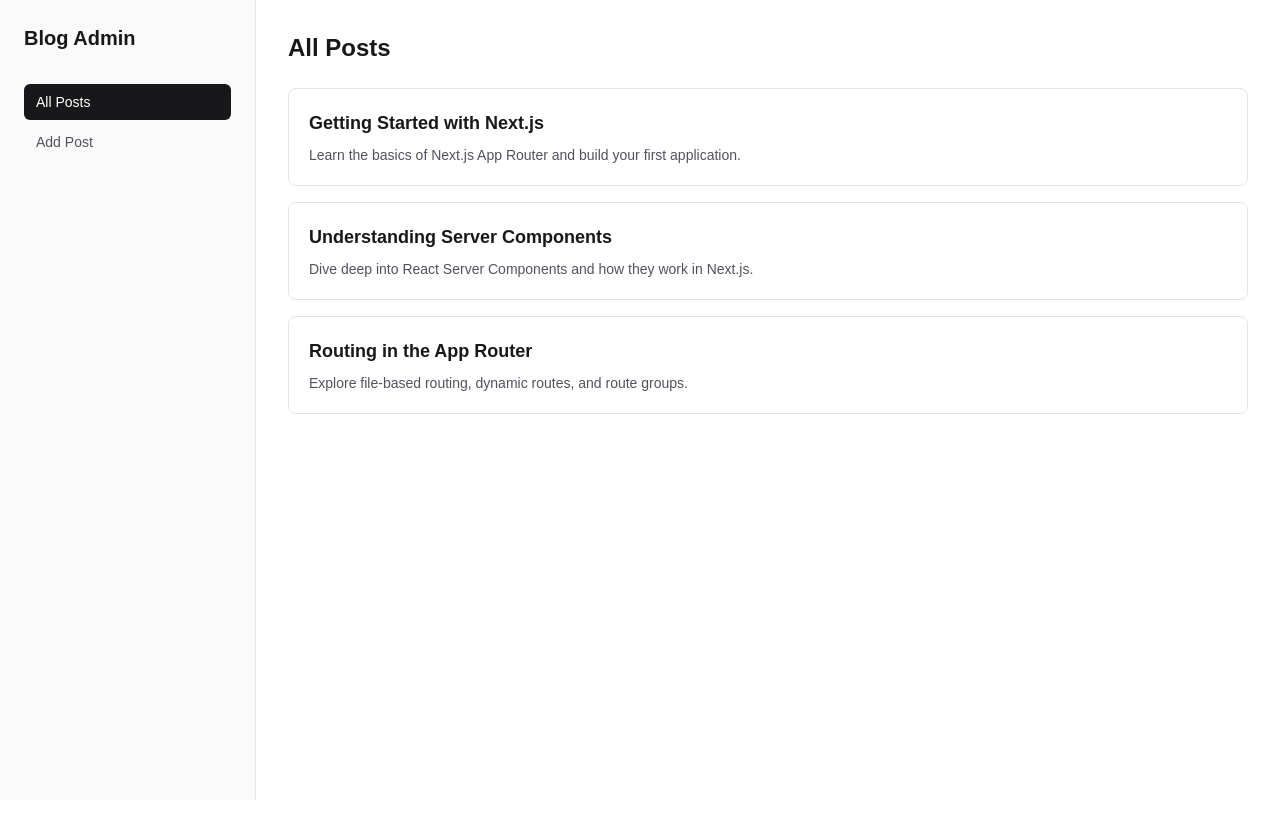
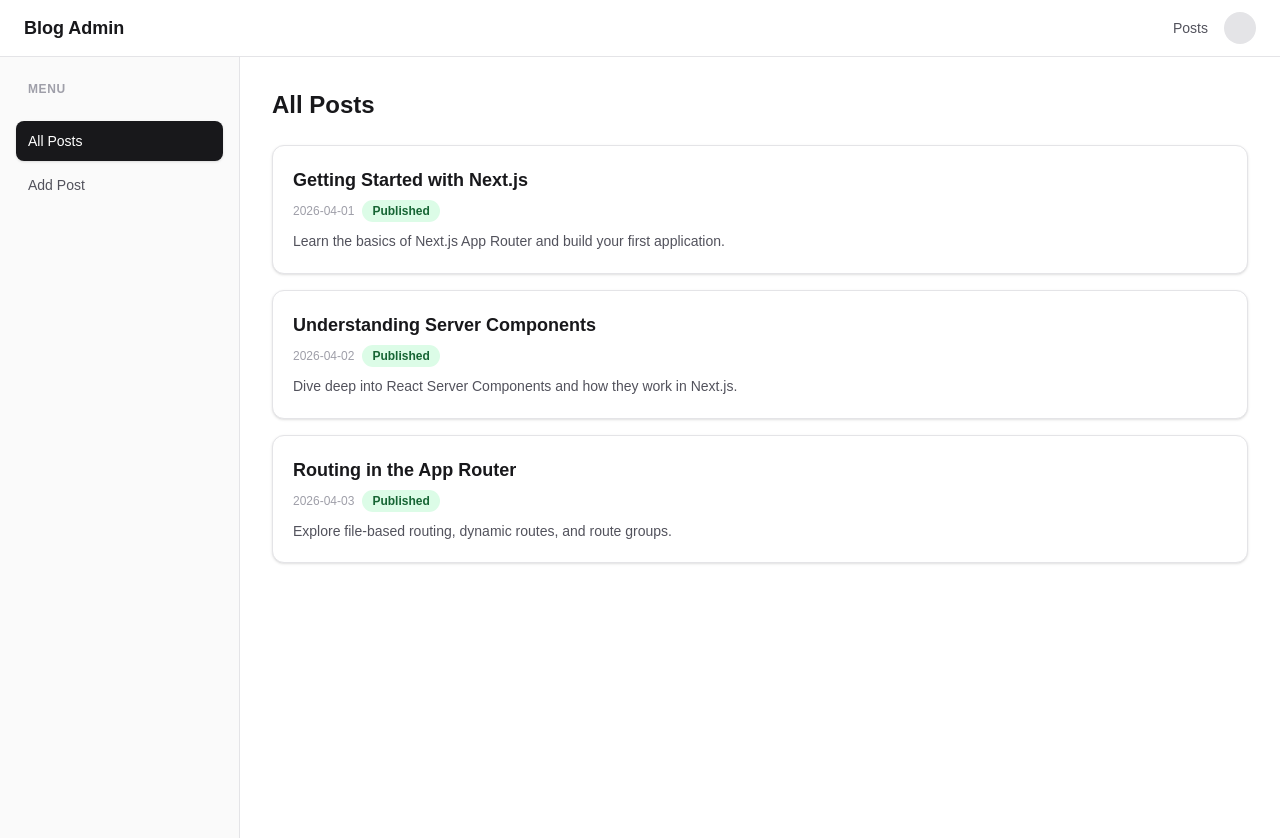
Before and after one commit to annh-2003/sample-nextjs, a Next.js app: page /posts in a window 1280 px wide. Shown: the top 838 px of the page. Before the commit the page ends 800 px from the top, so only its background shows below. Built offline with nearby package versions, Linux system fonts and the light colour scheme.

Commit message:
Module 4

```diff
--- a/app/(dashboard)/posts/page.tsx
+++ b/app/(dashboard)/posts/page.tsx
@@ -19,6 +19,7 @@ export default async function PostsPage() {
             id={post.id}
             title={post.title}
             excerpt={post.excerpt}
+            date={post.date}
           />
         ))}
       </div>
--- /dev/null
+++ b/app/components/Badge.module.css
@@ -0,0 +1,22 @@
+.badge {
+  display: inline-block;
+  padding: 2px 10px;
+  font-size: 12px;
+  font-weight: 600;
+  border-radius: 9999px;
+}
+
+.default {
+  background-color: #f4f4f5;
+  color: #3f3f46;
+}
+
+.success {
+  background-color: #dcfce7;
+  color: #166534;
+}
+
+.warning {
+  background-color: #fef9c3;
+  color: #854d0e;
+}
--- /dev/null
+++ b/app/components/Badge.tsx
@@ -0,0 +1,12 @@
+import styles from "./Badge.module.css";
+
+interface BadgeProps {
+  label: string;
+  variant?: "default" | "success" | "warning";
+}
+
+export default function Badge({ label, variant = "default" }: BadgeProps) {
+  return (
+    <span className={`${styles.badge} ${styles[variant]}`}>{label}</span>
+  );
+}
--- /dev/null
+++ b/app/components/Header.tsx
@@ -0,0 +1,25 @@
+import Link from "next/link";
+
+export default function Header() {
+  return (
+    <header className="border-b border-zinc-200 bg-white dark:border-zinc-800 dark:bg-zinc-950">
+      <div className="flex h-14 items-center justify-between px-6">
+        <Link
+          href="/"
+          className="text-lg font-bold text-zinc-900 dark:text-zinc-50"
+        >
+          Blog Admin
+        </Link>
+        <nav className="flex items-center gap-4">
+          <Link
+            href="/posts"
+            className="text-sm font-medium text-zinc-600 transition-colors hover:text-zinc-900 dark:text-zinc-400 dark:hover:text-zinc-50"
+          >
+            Posts
+          </Link>
+          <span className="h-8 w-8 rounded-full bg-zinc-200 dark:bg-zinc-700" />
+        </nav>
+      </div>
+    </header>
+  );
+}
--- a/app/components/PostCard.tsx
+++ b/app/components/PostCard.tsx
@@ -1,21 +1,31 @@
 import Link from "next/link";
+import Badge from "./Badge";
 
 interface PostCardProps {
   id: number;
   title: string;
   excerpt: string;
+  date?: string;
 }
 
-export default function PostCard({ id, title, excerpt }: PostCardProps) {
+export default function PostCard({ id, title, excerpt, date }: PostCardProps) {
   return (
     <Link
       href={`/posts/${id}`}
-      className="block rounded-lg border border-zinc-200 p-5 transition-colors hover:border-zinc-400 dark:border-zinc-800 dark:hover:border-zinc-600"
+      className="group block rounded-xl border border-zinc-200 bg-white p-5 shadow-sm transition-all hover:border-zinc-300 hover:shadow-md dark:border-zinc-800 dark:bg-zinc-900 dark:hover:border-zinc-700"
     >
-      <h2 className="mb-2 text-lg font-semibold text-zinc-900 dark:text-zinc-50">
+      <h2 className="mb-1.5 text-lg font-semibold text-zinc-900 group-hover:text-blue-600 dark:text-zinc-50 dark:group-hover:text-blue-400">
         {title}
       </h2>
-      <p className="text-sm text-zinc-600 dark:text-zinc-400">{excerpt}</p>
+      <div className="mb-2 flex items-center gap-2">
+        {date && (
+          <p className="text-xs text-zinc-400 dark:text-zinc-500">{date}</p>
+        )}
+        <Badge label="Published" variant="success" />
+      </div>
+      <p className="text-sm leading-relaxed text-zinc-600 dark:text-zinc-400">
+        {excerpt}
+      </p>
     </Link>
   );
 }
--- a/app/components/Sidebar.tsx
+++ b/app/components/Sidebar.tsx
@@ -4,29 +4,30 @@ import Link from "next/link";
 import { usePathname } from "next/navigation";
 
 const navItems = [
-  { href: "/posts", label: "All Posts" },
-  { href: "/posts/create", label: "Add Post" },
+  { href: "/posts", label: "All Posts", icon: "+" },
+  { href: "/posts/create", label: "Add Post", icon: "+" },
 ];
 
 export default function Sidebar() {
   const pathname = usePathname();
 
   return (
-    <aside className="flex w-64 flex-col border-r border-zinc-200 bg-zinc-50 p-6 dark:border-zinc-800 dark:bg-zinc-950">
-      <Link href="/" className="mb-8 text-xl font-bold text-zinc-900 dark:text-zinc-50">
-        Blog Admin
-      </Link>
+    <aside className="flex w-60 flex-col gap-6 border-r border-zinc-200 bg-zinc-50 px-4 py-6 dark:border-zinc-800 dark:bg-zinc-950">
+      <p className="px-3 text-xs font-semibold uppercase tracking-wider text-zinc-400 dark:text-zinc-500">
+        Menu
+      </p>
       <nav className="flex flex-col gap-1">
         {navItems.map((item) => {
-          const isActive = pathname === item.href;
+          const isActive =
+            pathname === item.href || pathname.startsWith(item.href + "/");
           return (
             <Link
               key={item.href}
               href={item.href}
-              className={`rounded-md px-3 py-2 text-sm font-medium transition-colors ${
+              className={`rounded-lg px-3 py-2.5 text-sm font-medium transition-colors ${
                 isActive
-                  ? "bg-zinc-900 text-white dark:bg-zinc-100 dark:text-zinc-900"
-                  : "text-zinc-600 hover:bg-zinc-200 dark:text-zinc-400 dark:hover:bg-zinc-800"
+                  ? "bg-zinc-900 text-white shadow-sm dark:bg-zinc-100 dark:text-zinc-900"
+                  : "text-zinc-600 hover:bg-zinc-200/70 dark:text-zinc-400 dark:hover:bg-zinc-800"
               }`}
             >
               {item.label}
--- a/app/layout.tsx
+++ b/app/layout.tsx
@@ -1,6 +1,7 @@
 import type { Metadata } from "next";
 import { Geist, Geist_Mono } from "next/font/google";
 import "./globals.css";
+import Header from "./components/Header";
 
 const geistSans = Geist({
   variable: "--font-geist-sans",
@@ -27,7 +28,10 @@ export default function RootLayout({
       lang="en"
       className={`${geistSans.variable} ${geistMono.variable} h-full antialiased`}
     >
-      <body className="min-h-full flex flex-col">{children}</body>
+      <body className="min-h-full flex flex-col">
+        <Header />
+        {children}
+      </body>
     </html>
   );
 }
```
